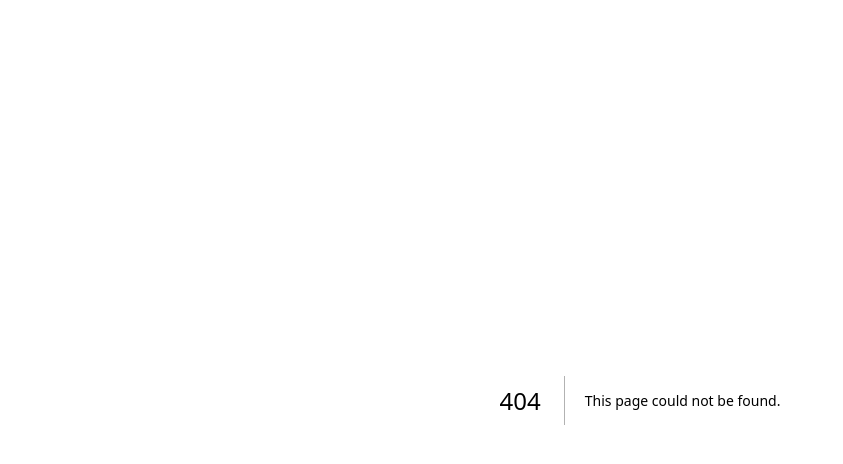
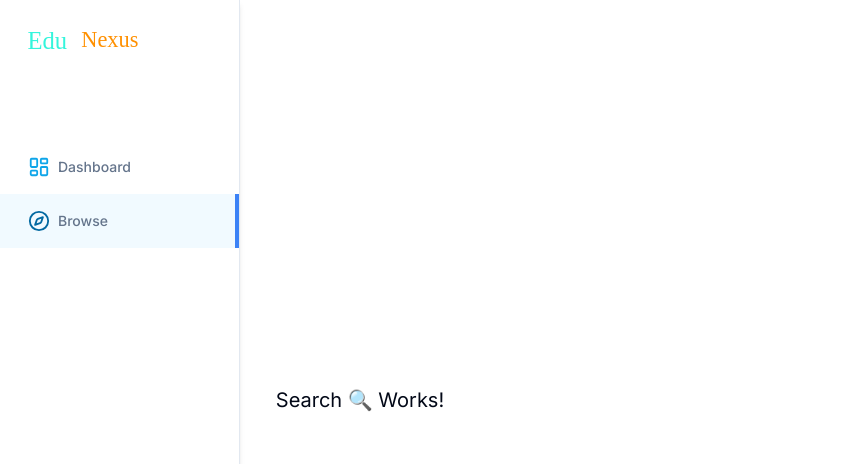
Before and after one commit to Nil369/learning-path-dashboard, a Next.js app: page /dashboard/search in a window 1280 px wide. Before the commit this address had no page. Shown: the top 464 px of the page, without its empty margins (0-843 px from the left). Built offline with nearby package versions, Linux system fonts and the light colour scheme.

Commit message:
Designed the side Layout of the dashboard

```diff
--- /dev/null
+++ b/app/components/Logo.jsx
@@ -0,0 +1,17 @@
+import React from "react";
+import Image from "next/image";
+
+const Logo = () => {
+  return (
+
+    <Image
+    height={150}
+    width={150}
+    alt="Logo"
+    src="/logo.svg"
+    />
+
+  )
+};
+
+export default Logo;
--- /dev/null
+++ b/app/components/SideBarItems.jsx
@@ -0,0 +1,48 @@
+"use client";
+import { LucideIcon } from "lucide-react";
+import { usePathname, useRouter } from "next/navigation";
+import React from "react";
+
+export const SidebarItem = ({ icon: Icon, label, href }) => {
+  const pathname = usePathname();
+  const router = useRouter();
+
+  const isActive =
+    (pathname === "/dashboard" && href === "/dashboard") ||
+    pathname === href ||
+    pathname?.startsWith(`${href}/dashboard`);
+
+  const onClick = () => {
+    router.push(href);
+  };
+
+  const buttonClasses = `
+    w-full flex items-center gap-x-2 text-slate-500 text-sm font-[500] pl-7 transition-all hover:text-slate-600 hover:bg-slate-300/20
+    ${isActive ? 'text-sky-700 bg-sky-200/20 hover:bg-sky-200/20 hover:text-sky-700 border-r-4 border-blue-500' : ''}
+  `;
+
+  const iconClasses = `
+    text-sky-500
+    ${isActive ? 'text-sky-700' : ''}
+  `;
+
+
+
+  return (
+    <div>
+      <button
+        onClick={onClick}
+        type="button"
+        className={buttonClasses}
+      >
+        <div className="flex items-center gap-x-2 py-4">
+          <Icon
+            size={22}
+            className={iconClasses}
+          />
+          {label}
+        </div>
+      </button>
+    </div>
+  );
+};
--- /dev/null
+++ b/app/components/Sidebar.jsx
@@ -0,0 +1,18 @@
+import React from "react";
+import Logo from "./Logo";
+import SidebarRoutes from "./SidebarRoutes";
+
+const Sidebar = () => {
+  return (
+    <div className="h-full border-r flex flex-col overflow-y-auto bg-white shadow-md">
+        <div className="p-5">
+            <Logo/>
+        </div>
+        <div className="flex flex-col w-full">
+            <SidebarRoutes/>
+        </div>
+    </div>
+  )
+};
+
+export default Sidebar;
--- /dev/null
+++ b/app/components/SidebarRoutes.jsx
@@ -0,0 +1,36 @@
+"use client";
+import React from "react";
+import { Compass, LayoutDashboard } from "lucide-react";
+import { SidebarItem } from "./SideBarItems";
+
+export const guestRoutes = [
+    {
+        icon: LayoutDashboard,
+        label: "Dashboard",
+        href: "/dashboard",
+    },
+    {
+        icon: Compass,
+        label:"Browse",
+        href: "/dashboard/search",
+    }
+];
+
+const SidebarRoutes = () => {
+    const routes = guestRoutes;
+
+    return (
+        <div className="flex flex-col w-full">
+            {routes.map((route) => (
+                <SidebarItem
+                    key={route.label}
+                    icon={route.icon}
+                    label={route.label}
+                    href={route.href}
+                />
+            ))}
+        </div>
+    );
+};
+
+export default SidebarRoutes;
--- a/app/components/SignOutButton.jsx
+++ /dev/null
@@ -1,14 +0,0 @@
-'use client'
-
-import { Button } from '@/components/ui/button'
-import { useClerk } from '@clerk/nextjs'
-
-export const SignOutButton = () => {
-  const { signOut } = useClerk()
-
-  return (
-    // Clicking on this button will sign out a user
-    // and reroute them to the "/" (home) page.
-    <Button variant="destructive" onClick={() => signOut({ redirectUrl: '/' })}>Log Out</Button>
-  )
-}
--- /dev/null
+++ b/app/dashboard/layout.jsx
@@ -0,0 +1,18 @@
+import React from "react";
+import Sidebar from "../components/Sidebar";
+
+const DashboardLayout = ({ children }) => {
+  return (
+    <div className="h-full">
+        <div className="hidden md:flex h-full w-60 flex-col fixed inset-y-0 z-50 ">
+          <Sidebar/>
+        </div>
+        <main className="md:pl-60 h-full">
+        {children}
+        </main>
+
+    </div>
+  );
+};
+
+export default DashboardLayout;
--- /dev/null
+++ b/app/dashboard/search/page.jsx
@@ -0,0 +1,7 @@
+import React from "react";
+
+const search = () => {
+  return <div className="h-full p-7 w-60 flex items-center justify-center text-xl">Search 🔍 Works!</div>;
+};
+
+export default search;
--- a/app/(home)/(routes)/page.jsx
+++ b/app/page.jsx
@@ -6,7 +6,6 @@ import Link from "next/link";
 export default function Home() {
   return (
     <div>
-      <UserButton afterSignOutUrl="/"/>
       <h1 className="text-4xl text-sky-500 font-semibold">
         This is HOME PAGE
       </h1>
```
Also changed, not shown: app/components/Button.jsx (added), public/logo.svg (added).
